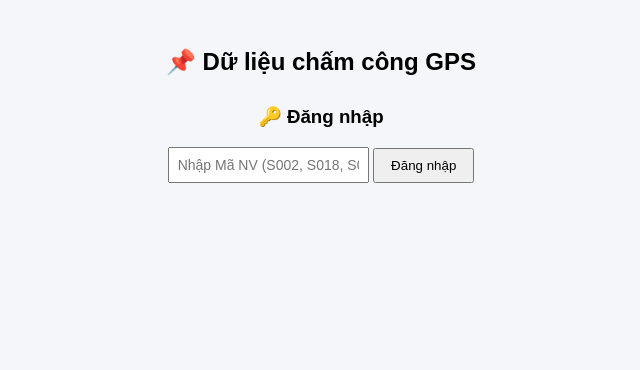
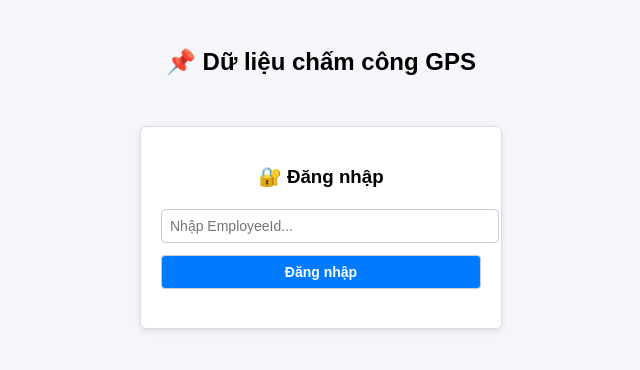
Before and after one commit to Vinbobo/read_gps_data, a Flask app: page / in a window 1280 px wide. Shown: the top 370 px of the page, without its empty margins (319-959 px from the left). Run offline with Flask 3, Linux system fonts and the light colour scheme.

Commit message:
Update index.html

```diff
--- a/templates/index.html
+++ b/templates/index.html
@@ -7,6 +7,33 @@
   <style>
     body { font-family: Arial, sans-serif; background: #f4f6f9; padding: 20px; }
     h2 { text-align: center; margin-bottom: 20px; }
+
+    .top-bar {
+      display: flex; justify-content: flex-end; align-items: center;
+      margin-bottom: 10px; font-size: 14px;
+    }
+    .top-bar span { margin-right: 10px; font-weight: bold; }
+    .top-bar button {
+      padding: 4px 8px; font-size: 13px; border: 1px solid #007bff; border-radius: 4px;
+      background: #fff; cursor: pointer; transition: 0.2s;
+    }
+    .top-bar button:hover { background: #007bff; color: #fff; }
+
+    .login-box {
+      max-width: 320px; margin: 50px auto; padding: 20px;
+      background: #fff; border: 1px solid #ddd; border-radius: 6px;
+      box-shadow: 0 2px 6px rgba(0,0,0,0.1);
+    }
+    .login-box h3 { text-align: center; margin-bottom: 15px; }
+    .login-box input, .login-box button {
+      width: 100%; padding: 8px; margin: 6px 0;
+      border: 1px solid #ccc; border-radius: 4px; font-size: 14px;
+    }
+    .login-box button {
+      background: #007bff; color: #fff; cursor: pointer; font-weight: bold;
+    }
+    .login-box button:hover { background: #0056b3; }
+
     .controls { display: flex; flex-wrap: wrap; gap: 10px; margin-bottom: 15px; }
     .controls input, .controls select, .controls button {
       padding: 6px 12px; font-size: 14px; border: 1px solid #007bff; border-radius: 4px;
@@ -14,32 +41,46 @@
     }
     .controls button:hover { background: #007bff; color: #fff; }
     .controls button.active { background: #007bff; color: #fff; font-weight: bold; }
-    .table-container { max-height: 500px; overflow-y: auto; border: 1px solid #ccc; }
+
+    .table-container { max-height: 500px; overflow-y: auto; border: 1px solid #ccc; animation: fadeIn 0.4s ease; }
     table { width: 100%; border-collapse: collapse; background: white; font-size: 14px; }
     th, td { border: 1px solid #ddd; padding: 8px; text-align: left; vertical-align: middle; }
-    th { background: #007bff; color: white; cursor: pointer; user-select: none; position: sticky; top: 0; z-index: 2; }
+    th {
+      background: #007bff; color: white; cursor: pointer; user-select: none;
+      position: sticky; top: 0; z-index: 2;
+    }
     tr:nth-child(even) { background: #f9f9f9; }
+
     .sortable:after { content: " ⇅"; font-size: 12px; }
     .asc:after { content: " ↑"; }
     .desc:after { content: " ↓"; }
-    img.face-thumb { width: 60px; height: 45px; object-fit: cover; border-radius: 4px; border:1px solid #ccc; }
+
+    img.face-thumb {
+      width: 60px; height: 45px; object-fit: cover;
+      border-radius: 4px; border:1px solid #ccc; cursor:pointer;
+    }
+
     .pagination { margin-top: 15px; text-align: center; }
     .pagination button { margin: 0 2px; padding: 5px 10px; }
-    #welcomeBox { text-align:right; font-weight:bold; color:#007bff; margin-bottom:10px; display:none; }
+
+    @keyframes fadeIn { from { opacity: 0; } to { opacity: 1; } }
   </style>
 </head>
 <body>
   <h2>📌 Dữ liệu chấm công GPS</h2>
 
-  <!-- Lời chào -->
-  <div id="welcomeBox">👋 Xin chào, <span id="empName"></span></div>
+  <!-- Thanh chào -->
+  <div class="top-bar" id="welcomeBox" style="display:none;">
+    <span>Xin chào, <span id="empName"></span></span>
+    <button onclick="logout()">🚪 Đăng xuất</button>
+  </div>
 
   <!-- Form login -->
-  <div id="loginBox" style="text-align:center; margin-top:30px;">
-    <h3>🔑 Đăng nhập</h3>
-    <input type="text" id="loginEmpId" placeholder="Nhập Mã NV (S002, S018, S019)" style="padding:8px; font-size:14px;">
-    <button onclick="doLogin()" style="padding:8px 16px;">Đăng nhập</button>
-    <p id="loginStatus" style="color:red;"></p>
+  <div id="loginBox" class="login-box">
+    <h3>🔐 Đăng nhập</h3>
+    <input type="text" id="empIdInput" placeholder="Nhập EmployeeId...">
+    <button onclick="login()">Đăng nhập</button>
+    <p id="loginMsg" style="color:red; font-size:13px; text-align:center;"></p>
   </div>
 
   <!-- Nội dung chính -->
@@ -106,7 +147,6 @@
         <tbody id="dataBody"></tbody>
       </table>
     </div>
-
     <div class="pagination" id="pagination"></div>
   </div>
 
@@ -121,29 +161,48 @@
       if (btn) btn.classList.add("active");
     }
 
-    async function doLogin() {
-      const empId = document.getElementById("loginEmpId").value.trim();
+    async function login() {
+      const empId = document.getElementById("empIdInput").value.trim();
       if (!empId) {
-        document.getElementById("loginStatus").innerText = "⚠️ Vui lòng nhập mã NV";
+        document.getElementById("loginMsg").innerText = "⚠️ Vui lòng nhập EmployeeId!";
         return;
       }
-      const res = await fetch(`/login?empId=${empId}`);
+      const res = await fetch("/api/login", {
+        method: "POST",
+        headers: { "Content-Type": "application/json" },
+        body: JSON.stringify({ EmployeeId: empId })
+      });
       const data = await res.json();
       if (res.ok && data.success) {
         currentEmpId = data.EmployeeId;
         currentEmpName = data.EmployeeName;
+
+        // 👉 Lưu vào localStorage
+        localStorage.setItem("empId", currentEmpId);
+        localStorage.setItem("empName", currentEmpName);
+
         document.getElementById("empName").innerText = currentEmpName;
         document.getElementById("loginBox").style.display = "none";
         document.getElementById("welcomeBox").style.display = "block";
         document.getElementById("mainContent").style.display = "block";
         loadData();
       } else {
-        document.getElementById("loginStatus").innerText = data.message || "❌ Đăng nhập thất bại";
+        document.getElementById("loginMsg").innerText = data.error || "❌ Đăng nhập thất bại!";
       }
     }
 
+    function logout() {
+      localStorage.removeItem("empId");
+      localStorage.removeItem("empName");
+      currentEmpId = null;
+      currentEmpName = "";
+      document.getElementById("welcomeBox").style.display = "none";
+      document.getElementById("mainContent").style.display = "none";
+      document.getElementById("loginBox").style.display = "block";
+    }
+
     async function loadData() {
-      let url = `/api/attendances?filter=${currentFilter}&empId=${currentEmpId}`;
+      let url = `/api/attendances?filter=${currentFilter}`;
       if (currentStartDate && currentEndDate) url += `&startDate=${currentStartDate}&endDate=${currentEndDate}`;
       if (currentSearch) url += `&search=${encodeURIComponent(currentSearch)}`;
       if (shiftFilter) url += `&shift=${shiftFilter}`;
@@ -169,6 +228,7 @@
       const start = (currentPage - 1) * rowsPerPage;
       const end = start + rowsPerPage;
       const pageData = data.slice(start, end);
+
       const tbody = document.getElementById("dataBody");
       tbody.innerHTML = "";
       pageData.forEach(row => {
@@ -200,7 +260,6 @@
     }
 
     function goToPage(page) { currentPage = page; renderTable(); }
-
     function sortTable(column) {
       if (currentSort.column === column) {
         currentSort.order = currentSort.order === "asc" ? "desc" : currentSort.order === "desc" ? null : "asc";
@@ -211,7 +270,6 @@
       }
       renderTable();
     }
-
     function updateSortIcons() {
       document.querySelectorAll("th.sortable").forEach(th => th.classList.remove("asc", "desc"));
       if (currentSort.column && currentSort.order) {
@@ -220,43 +278,28 @@
       }
     }
 
-    function applyFilter(type, btn = null) {
-      currentFilter = type; currentStartDate = ""; currentEndDate = ""; shiftFilter = null;
-      setActiveButton(btn); loadData();
-    }
+    function applyFilter(type, btn = null) { currentFilter = type; currentStartDate = ""; currentEndDate = ""; shiftFilter = null; setActiveButton(btn); loadData(); }
+    function applyDateRange() { currentStartDate = document.getElementById("startDate").value; currentEndDate = document.getElementById("endDate").value; currentFilter = "custom"; shiftFilter = null; setActiveButton(null); loadData(); }
+    function applySearch() { currentSearch = document.getElementById("searchBox").value; loadData(); }
+    function changeRowsPerPage() { rowsPerPage = parseInt(document.getElementById("rowsPerPage").value); currentPage = 1; renderTable(); }
+    function exportExcel() { let url = `/api/export-excel?filter=${currentFilter}`; if (currentStartDate && currentEndDate) url += `&startDate=${currentStartDate}&endDate=${currentEndDate}`; if (currentSearch) url += `&search=${encodeURIComponent(currentSearch)}`; if (shiftFilter) url += `&shift=${shiftFilter}`; window.location.href = url; }
+    function resetAll() { currentFilter = "all"; currentStartDate = ""; currentEndDate = ""; currentSearch = ""; shiftFilter = null; currentSort = { column: null, order: null }; currentPage = 1; rowsPerPage = 10; document.getElementById("startDate").value = ""; document.getElementById("endDate").value = ""; document.getElementById("searchBox").value = ""; document.getElementById("rowsPerPage").value = "10"; setActiveButton(document.querySelector("button[onclick*='all']")); loadData(); }
+    function applyShiftFilter(shift, btn = null) { shiftFilter = shift; currentPage = 1; setActiveButton(btn); loadData(); }
 
-    function applyDateRange() {
-      currentStartDate = document.getElementById("startDate").value;
-      currentEndDate = document.getElementById("endDate").value;
-      currentFilter = "custom"; shiftFilter = null;
-      setActiveButton(null); loadData();
-    }
-
-    function applySearch() { currentSearch = document.getElementById("searchBox").value; loadData(); }
-
-    function changeRowsPerPage() { rowsPerPage = parseInt(document.getElementById("rowsPerPage").value); currentPage = 1; renderTable(); }
-
-    function exportExcel() {
-      let url = `/api/export-excel?filter=${currentFilter}&empId=${currentEmpId}`;
-      if (currentStartDate && currentEndDate) url += `&startDate=${currentStartDate}&endDate=${currentEndDate}`;
-      if (currentSearch) url += `&search=${encodeURIComponent(currentSearch)}`;
-      if (shiftFilter) url += `&shift=${shiftFilter}`;
-      window.location.href = url;
-    }
-
-    function resetAll() {
-      currentFilter = "all"; currentStartDate = ""; currentEndDate = ""; currentSearch = ""; shiftFilter = null;
-      currentSort = { column: null, order: null }; currentPage = 1; rowsPerPage = 10;
-      document.getElementById("startDate").value = ""; document.getElementById("endDate").value = "";
-      document.getElementById("searchBox").value = ""; document.getElementById("rowsPerPage").value = "10";
-      setActiveButton(document.querySelector("button[onclick*='all']"));
-      loadData();
-    }
-
-    function applyShiftFilter(shift, btn = null) {
-      shiftFilter = shift; currentPage = 1;
-      setActiveButton(btn); loadData();
-    }
+    // 👉 Khi load trang, kiểm tra localStorage
+    window.onload = function() {
+      const savedId = localStorage.getItem("empId");
+      const savedName = localStorage.getItem("empName");
+      if (savedId && savedName) {
+        currentEmpId = savedId;
+        currentEmpName = savedName;
+        document.getElementById("empName").innerText = currentEmpName;
+        document.getElementById("loginBox").style.display = "none";
+        document.getElementById("welcomeBox").style.display = "block";
+        document.getElementById("mainContent").style.display = "block";
+        loadData();
+      }
+    };
   </script>
 </body>
 </html>
```
